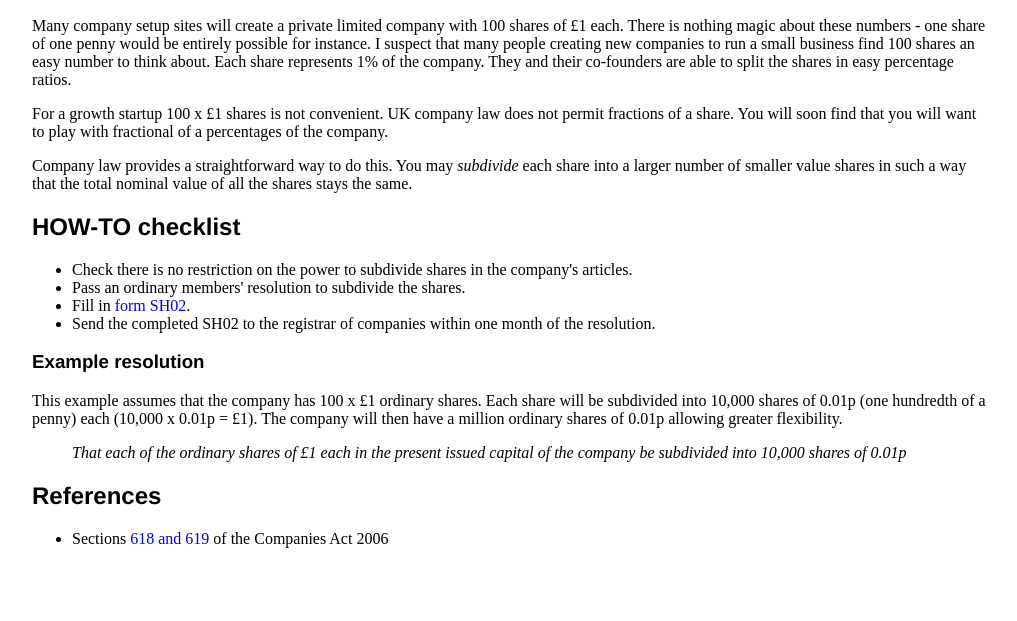
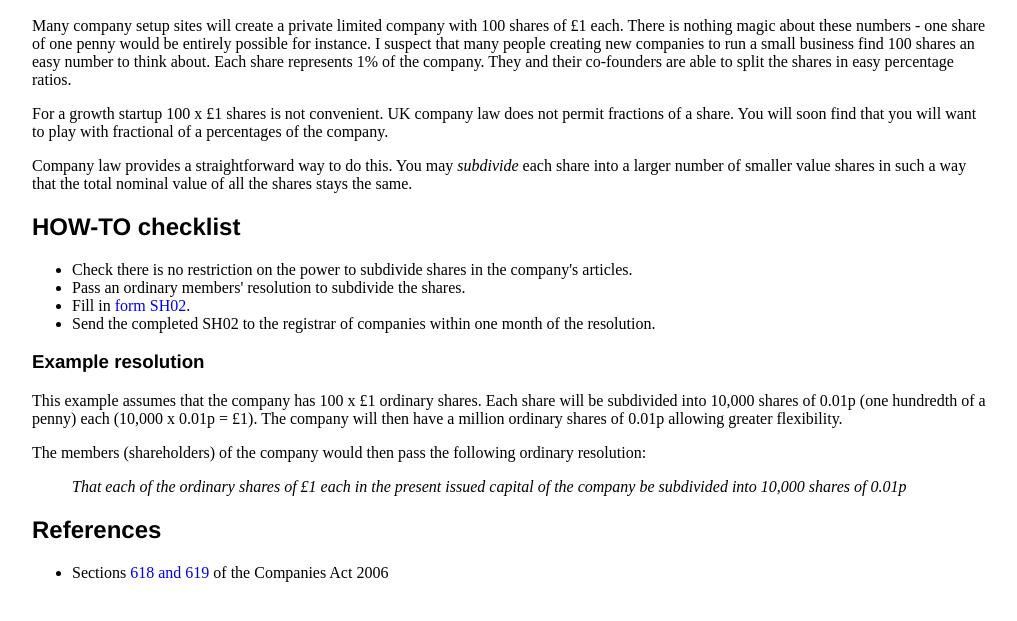
Before and after one commit to francisdavey/startup-law, a plain HTML site: page guides/subdividing-share-capital.html in a window 1280 px wide. Shown: the part 111-732 px from the top of the page, without its empty margins (128-1145 px from the left). Drawn offline with Linux system fonts and the light colour scheme.

Commit message:
Added explanatory line

```diff
--- a/guides/subdividing-share-capital.html
+++ b/guides/subdividing-share-capital.html
@@ -21,6 +21,7 @@
     </ul>
     <h3 id="example-resolution">Example resolution</h3>
     <p>This example assumes that the company has 100 x £1 ordinary shares. Each share will be subdivided into 10,000 shares of 0.01p (one hundredth of a penny) each (10,000 x 0.01p = £1). The company will then have a million ordinary shares of 0.01p allowing greater flexibility.</p>
+    <p>The members (shareholders) of the company would then pass the following ordinary resolution:</p>
     <blockquote>
     <p>That each of the ordinary shares of £1 each in the present issued capital of the company be subdivided into 10,000 shares of 0.01p</p>
     </blockquote>
```
Also changed, not shown: 1 other file.
